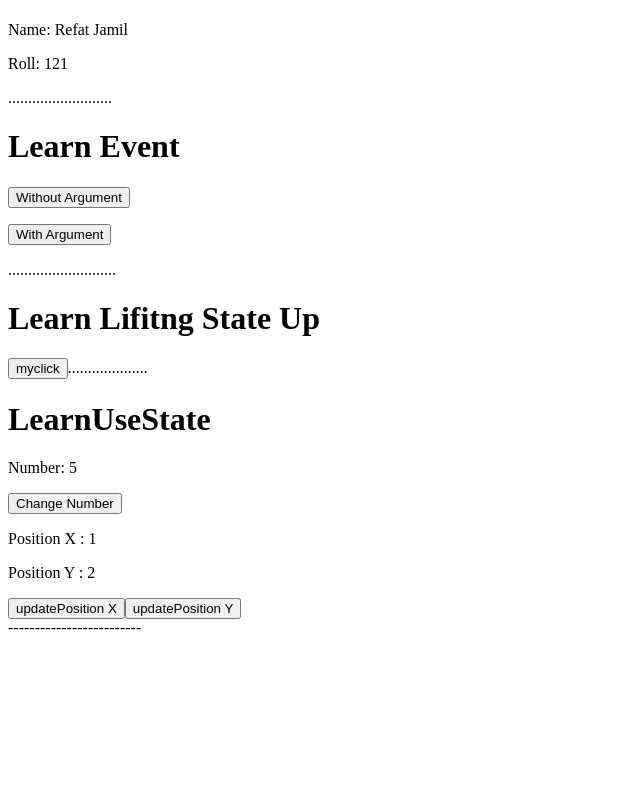
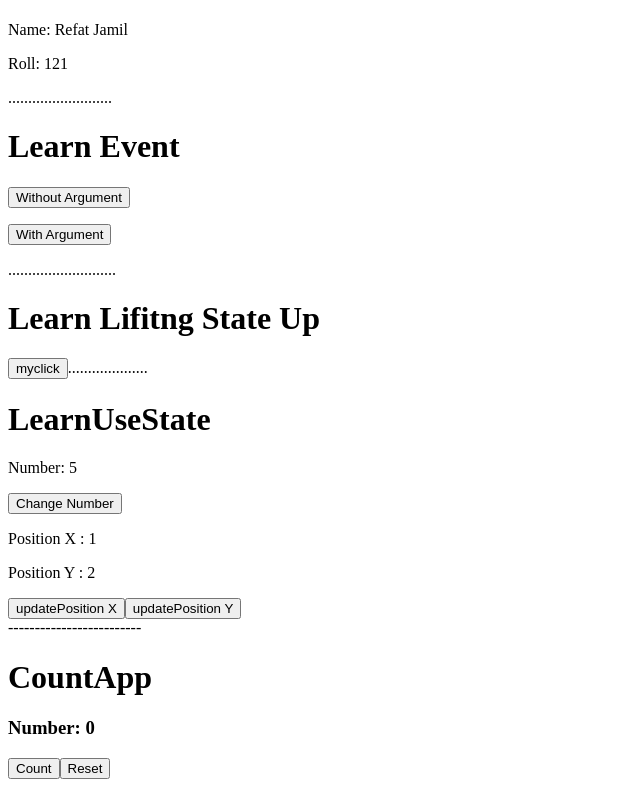
Before and after one commit to refatjamil/Learning-ReactJs, a React (Vite) app in the folder myfirst-reactjs-project/: page / in a window 1280 px wide. Shown: the part 459-1246 px from the top of the page, without its empty margins (0-640 px from the left). Before the commit the page ends 1104 px from the top, so only its background shows below. Built offline with nearby package versions, Linux system fonts and the light colour scheme.

Commit message:
day 05 - make Count App

```diff
--- a/myfirst-reactjs-project/src/App.jsx
+++ b/myfirst-reactjs-project/src/App.jsx
@@ -4,6 +4,7 @@ import { LearnProps } from './components/LearnProps'
 import { LearnEvent } from './components/LearnEvent'
 import { LearnLiftingStateUp } from './components/LearnLiftingStateUp'
 import {LearnUseState} from './components/LearnUseState'
+import {CountApp} from './components/CountApp'
 
 function App() {
 
@@ -18,6 +19,7 @@ function App() {
     <LearnEvent/>
     <LearnLiftingStateUp click={getData}/>
     <LearnUseState/>
+    <CountApp/>
 
     </>
   )
--- /dev/null
+++ b/myfirst-reactjs-project/src/components/CountApp.jsx
@@ -0,0 +1,25 @@
+import { useState } from "react"
+
+export const CountApp = () => {
+
+    const [count, setCount] = useState(0)
+
+    const countNumber = () => {
+        setCount(count + 1)
+    }
+
+    const reset = () =>{
+        setCount(0)
+    }
+
+  return (
+    <>
+        <h1>CountApp</h1>
+
+
+        <h3>Number: {count} </h3>
+
+        <button onClick={countNumber}>Count</button>
+        <button onClick={reset}>Reset</button>
+        </>
+    )}
```
